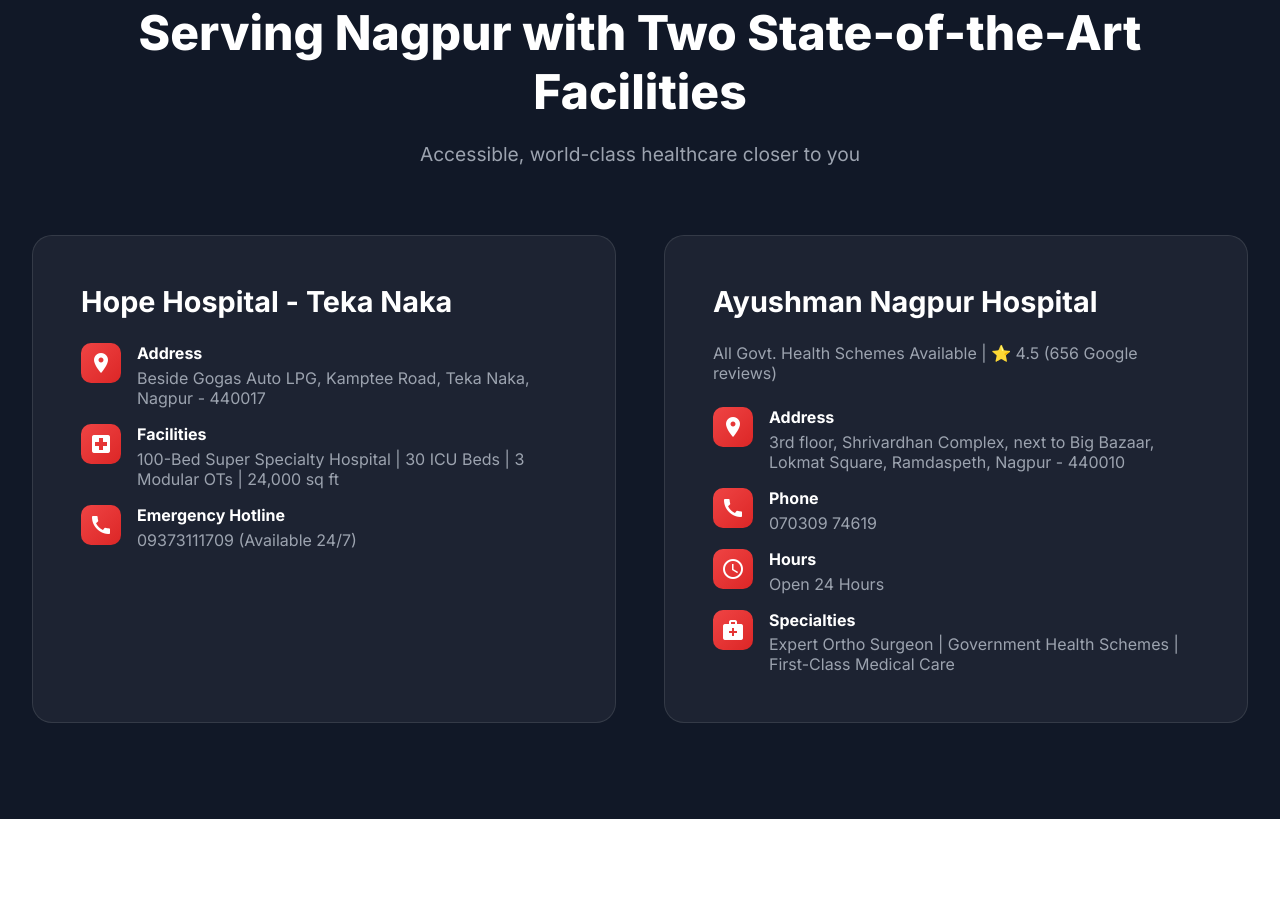
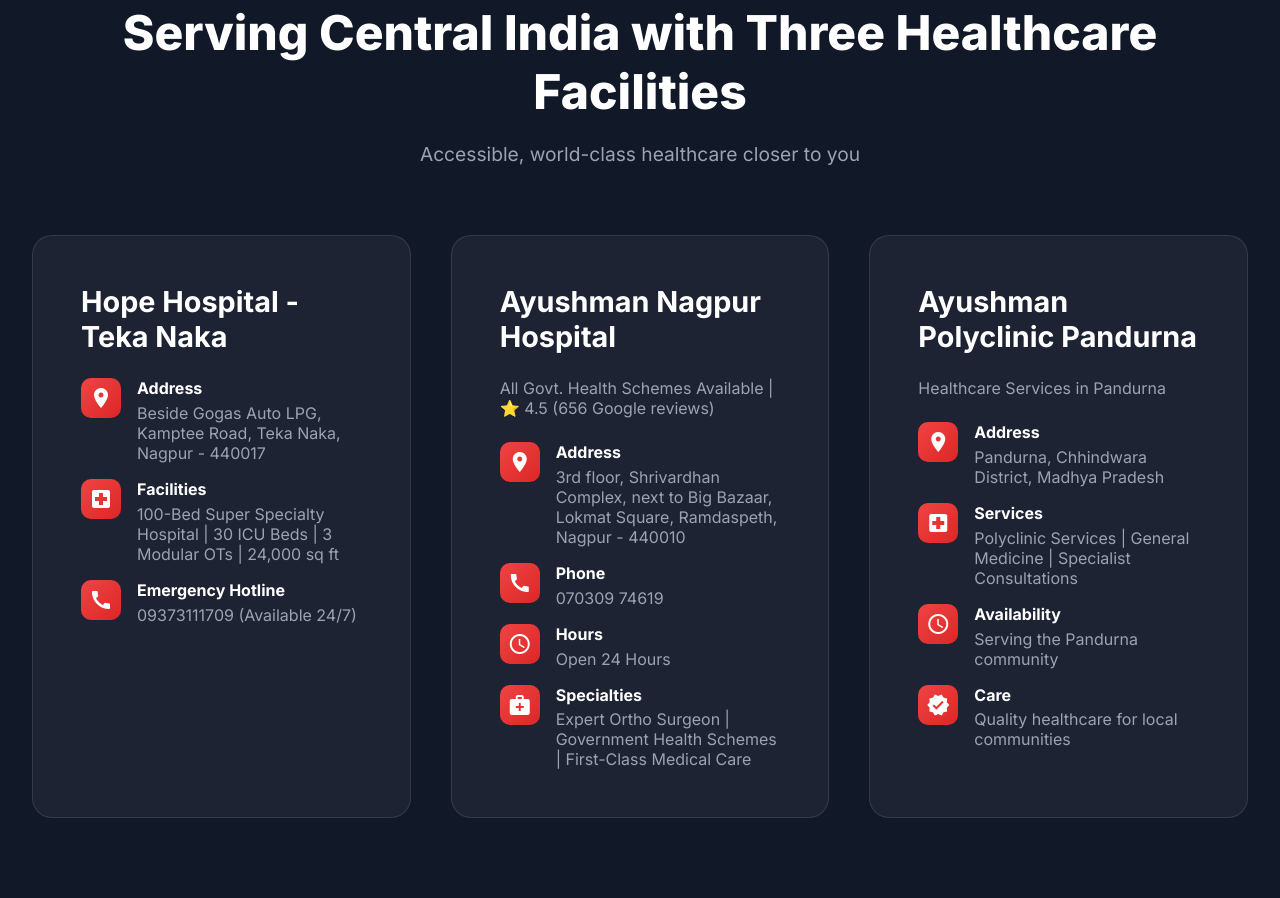
Before and after one commit to chatgptnotes/hopehospital.com, a website: page index.html in a window 1280 px wide. Shown: the part 4462-5360 px from the top of the page. Drawn offline with Linux system fonts and the light colour scheme.

Commit message:
Add: Ayushman Polyclinic Pandurna as third location
- Added third healthcare facility in Pandurna
- Location: Pandurna, Chhindwara District, Madhya Pradesh
- Updated section title: 'Three Healthcare Facilities'
- Modified grid layout to display 3 columns
- Responsive design: 3 cols (desktop), 2 cols (tablet), 1 col (mobile)
- Added polyclinic services and community care information
- Version bumped to 1.3.0

Complete coverage across Nagpur and Central India

```diff
--- a/index.html
+++ b/index.html
@@ -695,9 +695,15 @@
         /* Hospitals Section */
         .hospitals-grid {
             display: grid;
-            grid-template-columns: repeat(2, 1fr);
-            gap: 3rem;
+            grid-template-columns: repeat(3, 1fr);
+            gap: 2.5rem;
             margin-top: 3rem;
+        }
+
+        @media (max-width: 1200px) {
+            .hospitals-grid {
+                grid-template-columns: repeat(2, 1fr);
+            }
         }
 
         .hospital-card {
@@ -1041,6 +1047,7 @@
 
             .hospitals-grid {
                 grid-template-columns: 1fr;
+                gap: 2rem;
             }
 
             .contact-container {
@@ -1316,7 +1323,7 @@
         <div class="container">
             <div class="section-header">
                 <div class="section-label">Our Locations</div>
-                <h2 class="section-title">Serving Nagpur with Two State-of-the-Art Facilities</h2>
+                <h2 class="section-title">Serving Central India with Three Healthcare Facilities</h2>
                 <p class="section-description">Accessible, world-class healthcare closer to you</p>
             </div>
             <div class="hospitals-grid">
@@ -1376,6 +1383,40 @@
                             <div class="info-text">
                                 <strong>Specialties</strong>
                                 <span>Expert Ortho Surgeon | Government Health Schemes | First-Class Medical Care</span>
+                            </div>
+                        </div>
+                    </div>
+                </div>
+                <div class="hospital-card">
+                    <h3>Ayushman Polyclinic Pandurna</h3>
+                    <p style="color: var(--text-gray); margin-bottom: 1.5rem; font-size: 1rem;">Healthcare Services in Pandurna</p>
+                    <div class="hospital-info">
+                        <div class="info-item">
+                            <div class="info-icon"><span class="material-icons">location_on</span></div>
+                            <div class="info-text">
+                                <strong>Address</strong>
+                                <span>Pandurna, Chhindwara District, Madhya Pradesh</span>
+                            </div>
+                        </div>
+                        <div class="info-item">
+                            <div class="info-icon"><span class="material-icons">local_hospital</span></div>
+                            <div class="info-text">
+                                <strong>Services</strong>
+                                <span>Polyclinic Services | General Medicine | Specialist Consultations</span>
+                            </div>
+                        </div>
+                        <div class="info-item">
+                            <div class="info-icon"><span class="material-icons">schedule</span></div>
+                            <div class="info-text">
+                                <strong>Availability</strong>
+                                <span>Serving the Pandurna community</span>
+                            </div>
+                        </div>
+                        <div class="info-item">
+                            <div class="info-icon"><span class="material-icons">verified</span></div>
+                            <div class="info-text">
+                                <strong>Care</strong>
+                                <span>Quality healthcare for local communities</span>
                             </div>
                         </div>
                     </div>
@@ -1556,7 +1597,7 @@
         <div class="footer-bottom">
             <p>&copy; 2024 Hope Hospital. All rights reserved. | NABH Accredited Super Specialty Center</p>
             <p style="font-size: 0.75rem; opacity: 0.6; margin-top: 0.75rem; color: #6b7280;">
-                Version 1.2.0 | Last updated: Nov 15, 2025 | hopehospital.com
+                Version 1.3.0 | Last updated: Nov 15, 2025 | hopehospital.com
             </p>
         </div>
     </footer>
--- a/package.json
+++ b/package.json
@@ -1,6 +1,6 @@
 {
   "name": "hopehospital-website",
-  "version": "1.2.0",
+  "version": "1.3.0",
   "description": "Hope Hospital - Central India's Premier Super Specialty Healthcare Center",
   "main": "index.html",
   "scripts": {
```
